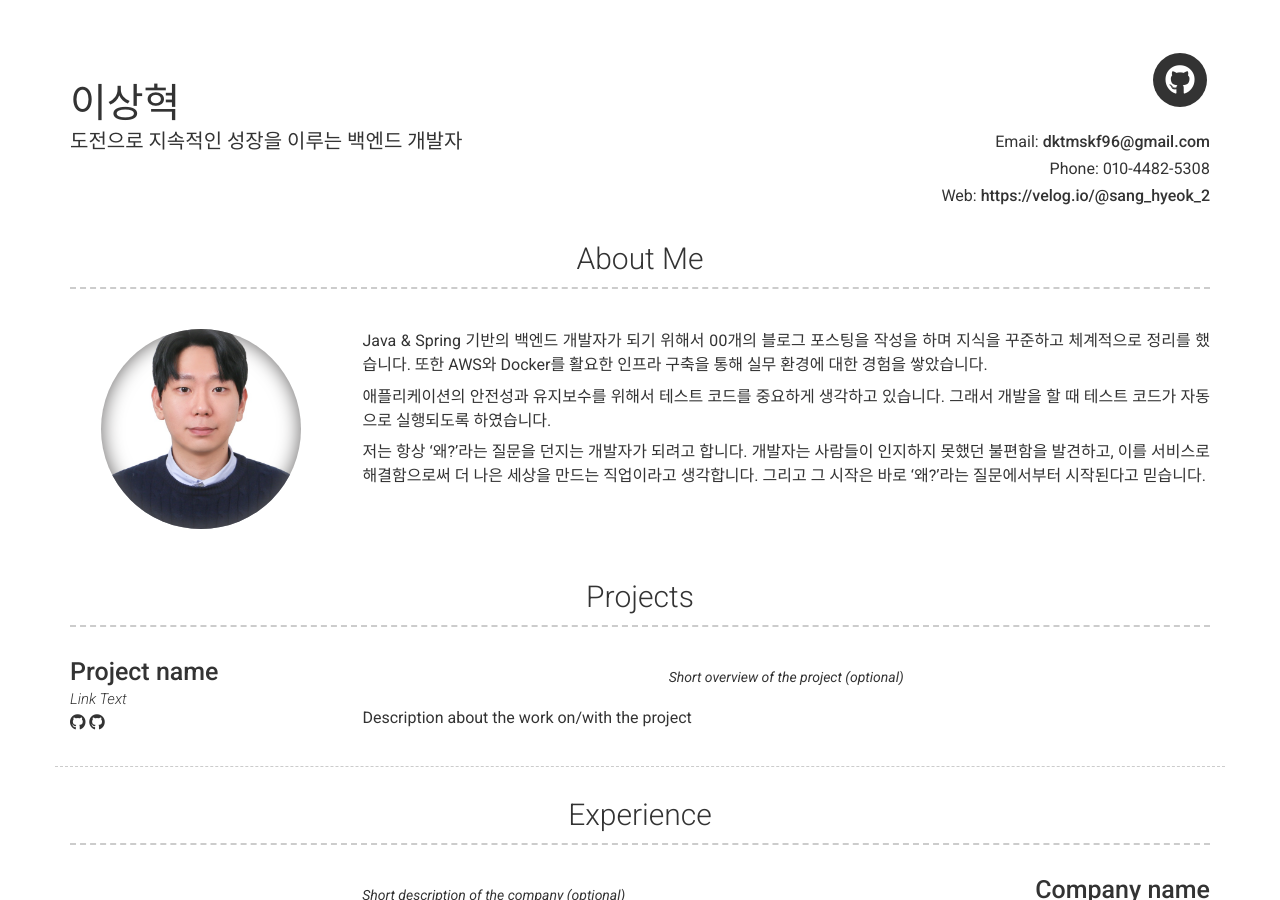
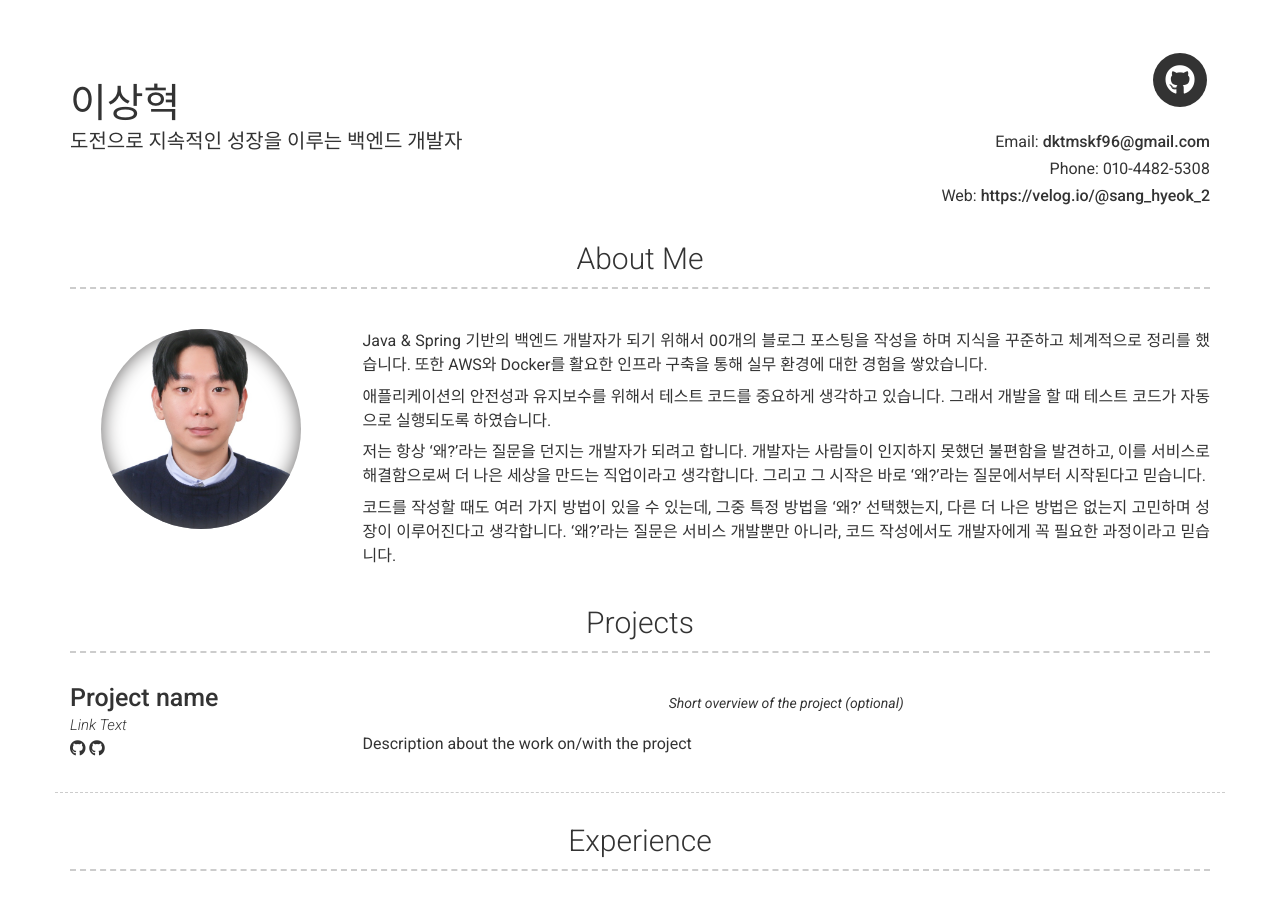
Before and after one commit to hyeok96/hyeok96.github.io, a Jekyll site: the page built from index.md, in a window 1280 px wide and 900 px high. Built offline with Jekyll 4.4.1, drawn with Linux system fonts in a browser that asks for light colours; nearby versions of some CDN libraries.

Commit message:
about me 수정

```diff
--- a/_config.yml
+++ b/_config.yml
@@ -57,6 +57,8 @@ about_content: | # this will include new lines to allow paragraphs
     애플리케이션의 안전성과 유지보수를 위해서 테스트 코드를 중요하게 생각하고 있습니다. 그래서 개발을 할 때 테스트 코드가 자동으로 실행되도록 하였습니다.
 
     저는 항상 '왜?'라는 질문을 던지는 개발자가 되려고 합니다. 개발자는 사람들이 인지하지 못했던 불편함을 발견하고, 이를 서비스로 해결함으로써 더 나은 세상을 만드는 직업이라고 생각합니다. 그리고 그 시작은 바로 '왜?'라는 질문에서부터 시작된다고 믿습니다.
+
+    코드를 작성할 때도 여러 가지 방법이 있을 수 있는데, 그중 특정 방법을 '왜?' 선택했는지, 다른 더 나은 방법은 없는지 고민하며 성장이 이루어진다고 생각합니다. '왜?'라는 질문은 서비스 개발뿐만 아니라, 코드 작성에서도 개발자에게 꼭 필요한 과정이라고 믿습니다.
 
 
 
```
